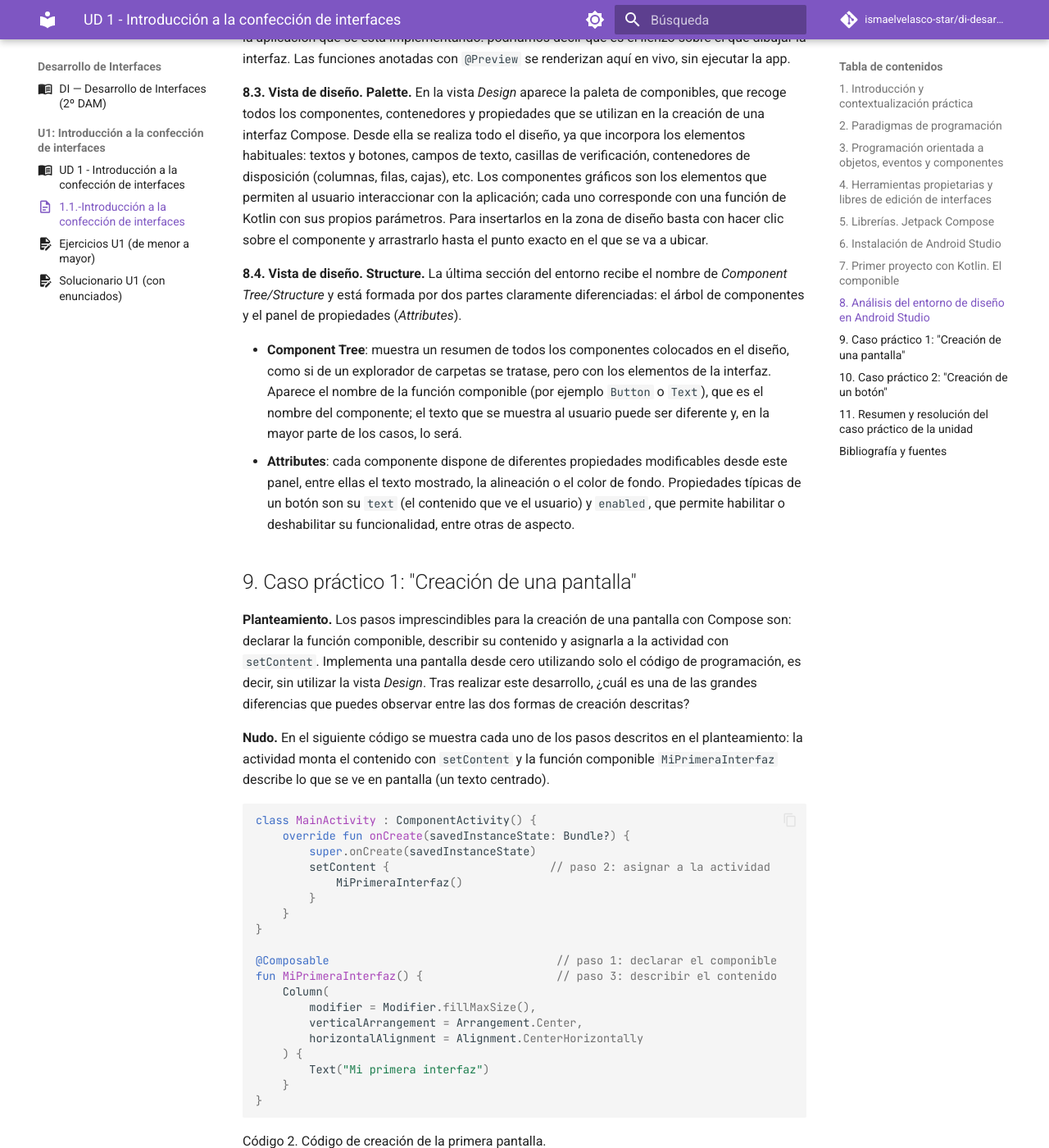
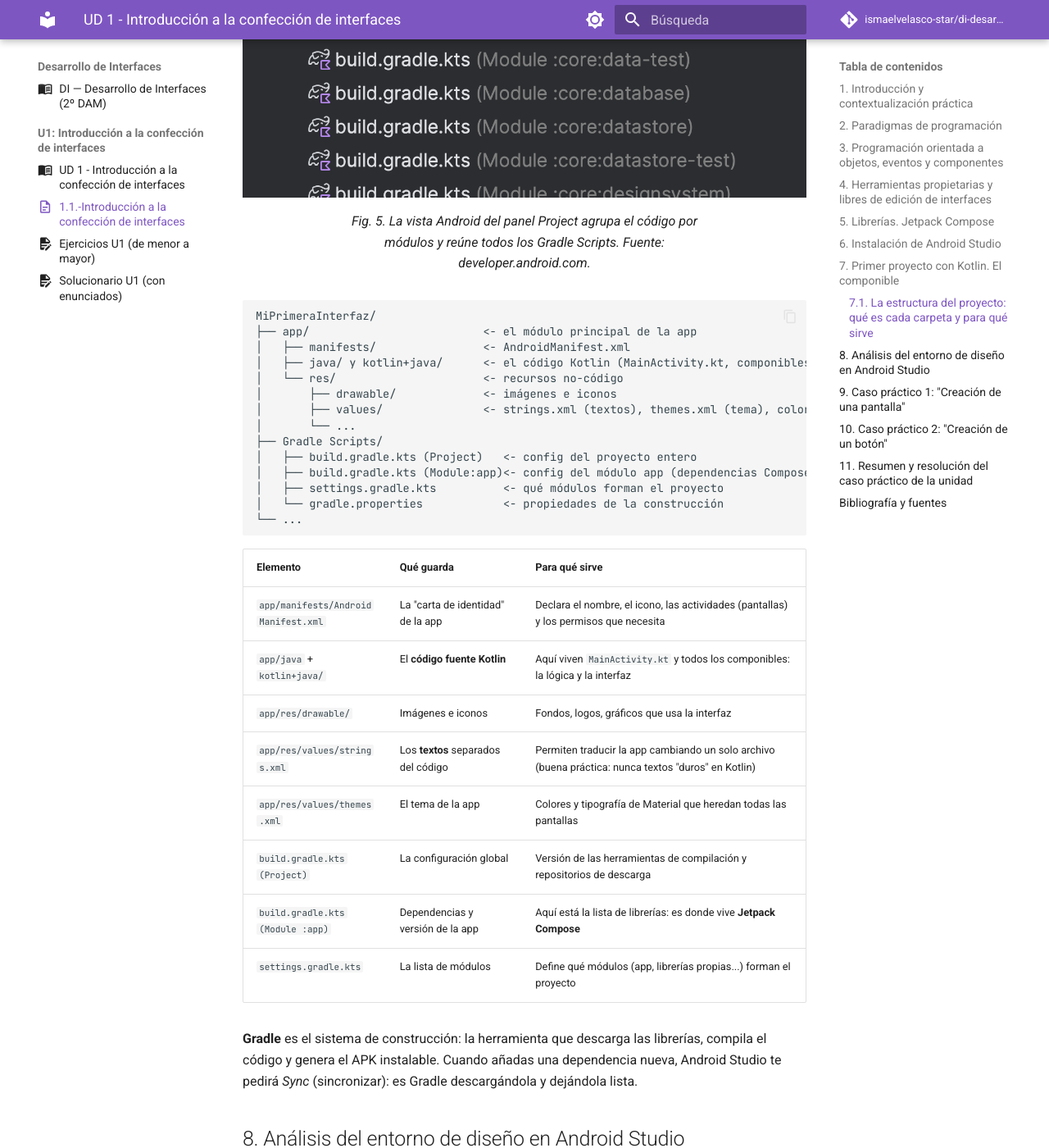
Before and after one commit to ismaelvelasco-star/di-desarrollo-interfaces, an MkDocs documentation site: the page built from docs/section1/u01/teoria/DI-U1.1.-IntroduccionConfeccionInterfaces.md, in a window 1280 px wide and 1400 px high, scrolled down 7689 px. Shown: the whole window at 82% size. Built offline with MkDocs 1.6.1 and Material for MkDocs 9.7.7, drawn with Linux system fonts in a browser that asks for light colours; comment, search, counter and statistics services are not loaded; some of the changed text lies outside the part shown.

Commit message:
Tema 1: título sin número, 3 herramientas (con imagen), capturas del entorno, estructura del proyecto y tipos de plantilla

````diff
--- a/docs/section1/u01/teoria/DI-U1.1.-IntroduccionConfeccionInterfaces.md
+++ b/docs/section1/u01/teoria/DI-U1.1.-IntroduccionConfeccionInterfaces.md
@@ -68,36 +68,27 @@
 
 | Nombre | Licencia | Lenguajes soportados | Enlace |
 |--------|----------|----------------------|--------|
-| Visual Studio | Propietaria (*Community* libre) | C#, HTML, JavaScript, XML | visualstudio.microsoft.com/es/ |
 | MonoDevelop | Libre | C#, Java, .NET, Python | monodevelop.com |
 | Glade | Libre | C++, C#, Java, Python | glade.gnome.org |
-| NetBeans | Libre | Java, HTML, PHP, Python | netbeans.org |
-| Eclipse | Libre | Java, C++, PHP | eclipse.org |
 | **Android Studio** | Libre | **Kotlin, Java** | developer.android.com/studio |
 
-Tabla 1. Tabla comparativa de las herramientas de edición de interfaces.
+Tabla 1. Tabla comparativa de las herramientas de edición de interfaces (selección).
 
-**4.1. Visual Studio.** Entre sus fortalezas más importantes se encuentra el uso de lenguajes multiplataforma (C#, F#, Razor, HTML5, CSS, JavaScript, TypeScript, XAML y XML). Incorpora autocompletado de código con detección de problemas en tiempo real (líneas rojas y onduladas bajo el código sospechoso), depuración paso a paso con puntos de interrupción y administración del código en Git, GitHub y Azure DevOps.
-
-**4.2. MonoDevelop.** Este IDE libre y gratuito proporciona las funcionalidades propias de un editor de texto, además de las propias de un entorno para depurar y gestionar proyectos. Pertenece al ecosistema de Unity (motor de videojuegos multiplataforma), lo que resulta interesante porque permite desarrollar para Windows, macOS y Linux.
+**4.1. MonoDevelop.** Este IDE libre y gratuito proporciona las funcionalidades propias de un editor de texto, además de las propias de un entorno para depurar y gestionar proyectos. Pertenece al ecosistema de Unity (motor de videojuegos multiplataforma), lo que resulta interesante porque permite desarrollar para Windows, macOS y Linux.
 
 <figure markdown>
 ![Interfaz de la aplicación MonoDevelop con su diseñador visual.](assets/monodevelop.png)
 <figcaption>Fig. 2. Interfaz de la aplicación MonoDevelop. Fuente: temario del módulo.</figcaption>
 </figure>
 
-**4.3. Glade.** Este programa ayuda a la creación de interfaces gráficas de usuario y es muy utilizado en entornos XML, también para interfaces basadas en C, C++, C#, Java o Python. Su interfaz es bastante intuitiva y se domina invirtiendo poco tiempo. La principal diferencia respecto a las demás propuestas es que está diseñada pensando especialmente en GNU/Linux.
+**4.2. Glade.** Este programa ayuda a la creación de interfaces gráficas de usuario y es muy utilizado en entornos XML, también para interfaces basadas en C, C++, C#, Java o Python. Su interfaz es bastante intuitiva y se domina invirtiendo poco tiempo. La principal diferencia respecto a las demás propuestas es que está diseñada pensando especialmente en GNU/Linux.
 
 <figure markdown>
 ![Interfaz de la aplicación Glade con su paleta de componentes y propiedades.](assets/glade.png)
 <figcaption>Fig. 3. Interfaz de la aplicación Glade. Fuente: temario del módulo.</figcaption>
 </figure>
 
-**4.4. NetBeans.** Herramienta gratuita y de código abierto, uno de los entornos más utilizados para el desarrollo con Java (también PHP o Python). Permite extender el entorno con módulos que agrupan clases y que permiten interactuar con las APIs de NetBeans.
-
-**4.5. Eclipse.** IDE de código abierto y multiplataforma. Dispone de la funcionalidad Graphical Layout, que permite visualizar el contenido en vista de diseño y desarrollar componentes visuales de forma rápida e intuitiva, con su panel Palette para crear botones, cuadros de texto, cuadrículas o insertar imágenes.
-
-**4.6. Android Studio.** Es el IDE oficial para el desarrollo Android: gratuito, libre y multiplataforma, basado en IntelliJ IDEA. Ofrece todo lo anterior y además lo que da nombre al módulo moderno: la vista de diseño en vivo para **Jetpack Compose** (previsualización sin ejecutar la app), el emulador de dispositivos Android integrado y el soporte completo de **Kotlin**. Para completar esta asignatura vamos a utilizar **Android Studio**, puesto que su uso es el estándar profesional actual en el desarrollo de interfaces móviles.
+**4.3. Android Studio.** Es el IDE oficial para el desarrollo Android: gratuito, libre y multiplataforma, basado en IntelliJ IDEA. Reúne las virtudes de los anteriores (editor con autocompletado y detección de errores en tiempo real, depuración paso a paso, integración con Git/GitHub) y añade lo que da nombre al módulo moderno: la vista de diseño en vivo para **Jetpack Compose** (previsualización sin ejecutar la app), el emulador de dispositivos Android integrado y el soporte completo de **Kotlin**. Para completar esta asignatura vamos a utilizar **Android Studio**, puesto que su uso es el estándar profesional actual en el desarrollo de interfaces móviles.
 
 <figure markdown>
 ![Burbujas con lenguajes de programación de alto nivel, entre ellos Kotlin.](assets/lenguajes.png)
@@ -145,32 +136,85 @@
 
 Android Studio genera el proyecto con una actividad y su primer componible de ejemplo (`Greeting`). El resultado sería el mismo programándolo a mano, pero se recomienda partir de la plantilla porque deja configuradas las dependencias de Compose. La vista de diseño (Split/Design) estará disponible desde el primer momento.
 
+### 7.1. La estructura del proyecto: qué es cada carpeta y para qué sirve
+
+Al crear el proyecto, la vista **Android** del panel *Project* (a la izquierda del IDE) organiza los archivos de forma lógica en grupos que conviene dominar desde el primer día:
+
+<figure markdown>
+![Vista Android del panel Project de Android Studio con los módulos y los Gradle Scripts.](assets/vista-android-project.png)
+<figcaption>Fig. 5. La vista Android del panel Project agrupa el código por módulos y reúne todos los Gradle Scripts. Fuente: developer.android.com.</figcaption>
+</figure>
+
+```text
+MiPrimeraInterfaz/
+├── app/                          <- el módulo principal de la app
+│   ├── manifests/                <- AndroidManifest.xml
+│   ├── java/ y kotlin+java/      <- el código Kotlin (MainActivity.kt, componibles)
+│   └── res/                      <- recursos no-código
+│       ├── drawable/             <- imágenes e iconos
+│       ├── values/               <- strings.xml (textos), themes.xml (tema), colores
+│       └── ...
+├── Gradle Scripts/
+│   ├── build.gradle.kts (Project)   <- config del proyecto entero
+│   ├── build.gradle.kts (Module:app)<- config del módulo app (dependencias Compose)
+│   ├── settings.gradle.kts          <- qué módulos forman el proyecto
+│   └── gradle.properties            <- propiedades de la construcción
+└── ...
+```
+
+| Elemento | Qué guarda | Para qué sirve |
+|----------|-----------|----------------|
+| `app/manifests/AndroidManifest.xml` | La "carta de identidad" de la app | Declara el nombre, el icono, las actividades (pantallas) y los permisos que necesita |
+| `app/java` + `kotlin+java/` | El **código fuente Kotlin** | Aquí viven `MainActivity.kt` y todos los componibles: la lógica y la interfaz |
+| `app/res/drawable/` | Imágenes e iconos | Fondos, logos, gráficos que usa la interfaz |
+| `app/res/values/strings.xml` | Los **textos** separados del código | Permiten traducir la app cambiando un solo archivo (buena práctica: nunca textos "duros" en Kotlin) |
+| `app/res/values/themes.xml` | El tema de la app | Colores y tipografía de Material que heredan todas las pantallas |
+| `build.gradle.kts (Project)` | La configuración global | Versión de las herramientas de compilación y repositorios de descarga |
+| `build.gradle.kts (Module :app)` | Dependencias y versión de la app | Aquí está la lista de librerías: es donde vive **Jetpack Compose** |
+| `settings.gradle.kts` | La lista de módulos | Define qué módulos (app, librerías propias...) forman el proyecto |
+
+**Gradle** es el sistema de construcción: la herramienta que descarga las librerías, compila el código y genera el APK instalable. Cuando añadas una dependencia nueva, Android Studio te pedirá *Sync* (sincronizar): es Gradle descargándola y dejándola lista.
+
 ## 8. Análisis del entorno de diseño en Android Studio
 
 El área de diseño para desarrolladores en Android Studio permite desarrollar interfaces añadiendo componentes gráficos directamente, sin necesidad de programar líneas de código: estos se generan automáticamente y pueden consultarse en la pestaña *Code*. Es decir, desde *Design* es posible añadir todos los elementos que se quieran incluir en la aplicación, y desde la vista de código se ajusta el comportamiento exacto de cada objeto insertado.
 
-```mermaid
-flowchart LR
-    P["Palette<br/>(componentes)"] --> L["Lienzo / Preview<br/>(zona de diseño)"]
-    L --> C["Code<br/>(Kotlin generado)"]
-    C -.->|"edición manual"| L
-    style P fill:#e8d5f2
-    style L fill:#d5e8d4
-    style C fill:#dae8fc
-```
-
 A continuación se describen los diferentes grupos de herramientas que podemos encontrar, tanto los de tipo general como los específicos del área de diseño.
 
-**8.1. Toolbar.** En la barra de herramientas se encuentran los iconos relativos a las acciones genéricas: creación de proyectos y archivos, sincronización de Gradle, gestor de SDK, emulador... Uno de los botones más importantes es el encargado de la ejecución de la app (**Run** ▶). Al hacer clic sobre la flecha que se encuentra a su derecha se podrá seleccionar el dispositivo (emulador o físico) sobre el que ejecutar.
+**8.1. Toolbar.** En la barra de herramientas se encuentran los iconos relativos a las acciones genéricas: creación de proyectos y archivos, sincronización de Gradle, gestor de SDK, emulador... Uno de los botones más importantes es el encargado de la ejecución de la app (**Run** ▶). Al hacer clic sobre la flecha que se encuentra a su derecha (en realidad sobre el selector de dispositivo) se podrá seleccionar el emulador o dispositivo físico sobre el que ejecutar:
 
-**8.2. Vista de diseño. General.** La zona de diseño es la ventana principal del entorno con Compose: en ella se colocan los elementos de la interfaz. Android Studio ofrece tres modos combinables mediante pestañas: **Code** (solo código), **Split** (código y previsualización al mismo tiempo) y **Design** (solo previsualización). En la zona de previsualización se muestra el aspecto de la aplicación que se está implementando: podríamos decir que es el lienzo sobre el que dibujar la interfaz. Las funciones anotadas con `@Preview` se renderizan aquí en vivo, sin ejecutar la app.
+<figure markdown>
+![Selector de dispositivos de la toolbar de Android Studio con el desplegable Available devices abierto.](assets/toolbar-dispositivos.png)
+<figcaption>Fig. 6. El selector de dispositivos de la toolbar: emuladores disponibles (Pixel, Wear OS...), emparejar por Wi-Fi y acceso al Device Manager. Fuente: developer.android.com.</figcaption>
+</figure>
+
+**8.2. Vista de diseño. General.** La zona de diseño es la ventana principal del entorno con Compose: en ella se colocan los elementos de la interfaz. Android Studio ofrece tres modos combinables mediante pestañas: **Code** (solo código), **Split** (código y previsualización al mismo tiempo) y **Design** (solo previsualización). En la zona de previsualización se muestra el aspecto de la aplicación que se está implementando: podríamos decir que es el lienzo sobre el que dibujar la interfaz. Las funciones anotadas con `@Preview` se renderizan aquí en vivo, sin ejecutar la app:
+
+<figure markdown>
+![Vista Split de Android Studio: código Kotlin a la izquierda y preview de Compose renderizada a la derecha.](assets/vista-split.png)
+<figcaption>Fig. 7. La vista Split: el código Kotlin a la izquierda y la preview de la interfaz renderizándose en vivo a la derecha (indicador "Up-to-date"). Fuente: developer.android.com.</figcaption>
+</figure>
 
 **8.3. Vista de diseño. Palette.** En la vista *Design* aparece la paleta de componibles, que recoge todos los componentes, contenedores y propiedades que se utilizan en la creación de una interfaz Compose. Desde ella se realiza todo el diseño, ya que incorpora los elementos habituales: textos y botones, campos de texto, casillas de verificación, contenedores de disposición (columnas, filas, cajas), etc. Los componentes gráficos son los elementos que permiten al usuario interaccionar con la aplicación; cada uno corresponde con una función de Kotlin con sus propios parámetros. Para insertarlos en la zona de diseño basta con hacer clic sobre el componente y arrastrarlo hasta el punto exacto en el que se va a ubicar.
 
-**8.4. Vista de diseño. Structure.** La última sección del entorno recibe el nombre de *Component Tree/Structure* y está formada por dos partes claramente diferenciadas: el árbol de componentes y el panel de propiedades (*Attributes*).
+**8.4. Vista de diseño. Structure.** La última sección del entorno está formada por el árbol de componentes y el panel de propiedades (*Attributes*).
 
 - **Component Tree**: muestra un resumen de todos los componentes colocados en el diseño, como si de un explorador de carpetas se tratase, pero con los elementos de la interfaz. Aparece el nombre de la función componible (por ejemplo `Button` o `Text`), que es el nombre del componente; el texto que se muestra al usuario puede ser diferente y, en la mayor parte de los casos, lo será.
 - **Attributes**: cada componente dispone de diferentes propiedades modificables desde este panel, entre ellas el texto mostrado, la alineación o el color de fondo. Propiedades típicas de un botón son su `text` (el contenido que ve el usuario) y `enabled`, que permite habilitar o deshabilitar su funcionalidad, entre otras de aspecto.
+
+**8.5. Tipos de proyecto nuevos.** Al crear un *New Project*, la galería de plantillas de Android Studio ofrece varios puntos de partida. Conviene saber qué es cada uno y en qué se diferencia de los demás:
+
+| Plantilla | Qué genera | Cuándo usarla | Diferencia con las demás |
+|-----------|-----------|---------------|--------------------------|
+| **Empty Activity** | Una actividad con un componible vacío y Compose ya configurado | La de este módulo: partir de cero con la interfaz limpia | Es la más mínima: sin navegación ni componentes precolocados |
+| **Empty Views Activity** | Una actividad con layout XML (sistema clásico de vistas) | Solo para mantener apps antiguas que usan Views | La contraria a la anterior: UI imperativa con XML, sin Compose |
+| **Compose Activity** (Basic /_variantes de material) | Actividad con estructura Material ya montada (Scaffold, tema) | Cuando quieres arrancar con el esqueleto Material listo | Igual que Empty pero con más piezas preconstruidas |
+| **Bottom Navigation / Navigation Drawer / Navigation Views** | Actividad con menú de navegación inferior/lateral y varias pantallas ya conectadas | Apps con varias secciones (Inicio, Perfil, Ajustes...) | Incluye *navigation* ya montado: cambiar de pantalla sin escribirlo |
+| **Phone/Tablet, Wear OS, TV, Auto, Glass** | Proyectos para el factor de forma elegido | Apps para reloj, televisión, coche... | Cambia el tipo de dispositivo objetivo (y las librerías de UI asociadas) |
+
+Tabla 2. Tipos de plantilla de proyecto nuevo y sus diferencias.
+
+Todas comparten la misma estructura de carpetas que vimos en el apartado 7.1; lo que cambia es el contenido inicial generado y las librerías incluidas. En este módulo usaremos **Empty Activity**, que nos deja el lienzo limpio para construir la interfaz desde cero.
 
 ## 9. Caso práctico 1: "Creación de una pantalla"
 
````
Also changed, not shown: other parts of docs/section1/u01/teoria/DI-U1.1.-IntroduccionConfeccionInterfaces.md (+1 -1 lines), docs/section1/u01/ejercicios/DI-U1.-Ejercicios.md (+1 -1 lines), docs/section1/u01/ejercicios/DI-U1.-Solucionario.md (+1 -1 lines), docs/section1/u01/teoria/assets/toolbar-dispositivos.png (added), docs/section1/u01/teoria/assets/vista-android-project.png (added), docs/section1/u01/teoria/assets/vista-split.png (added).
